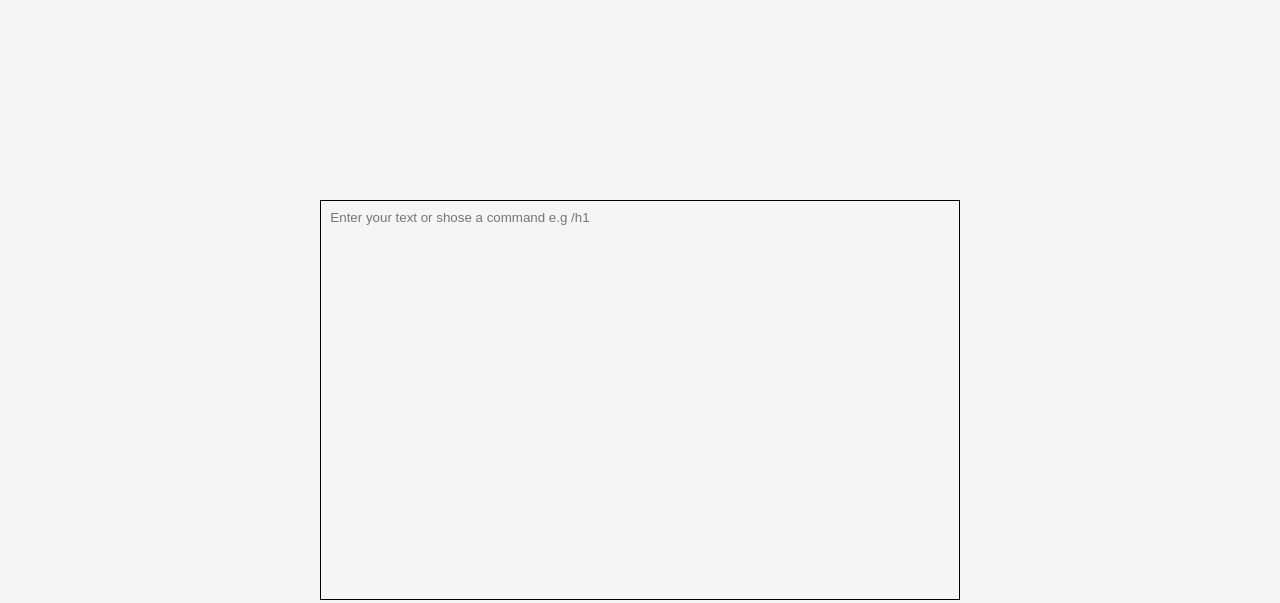
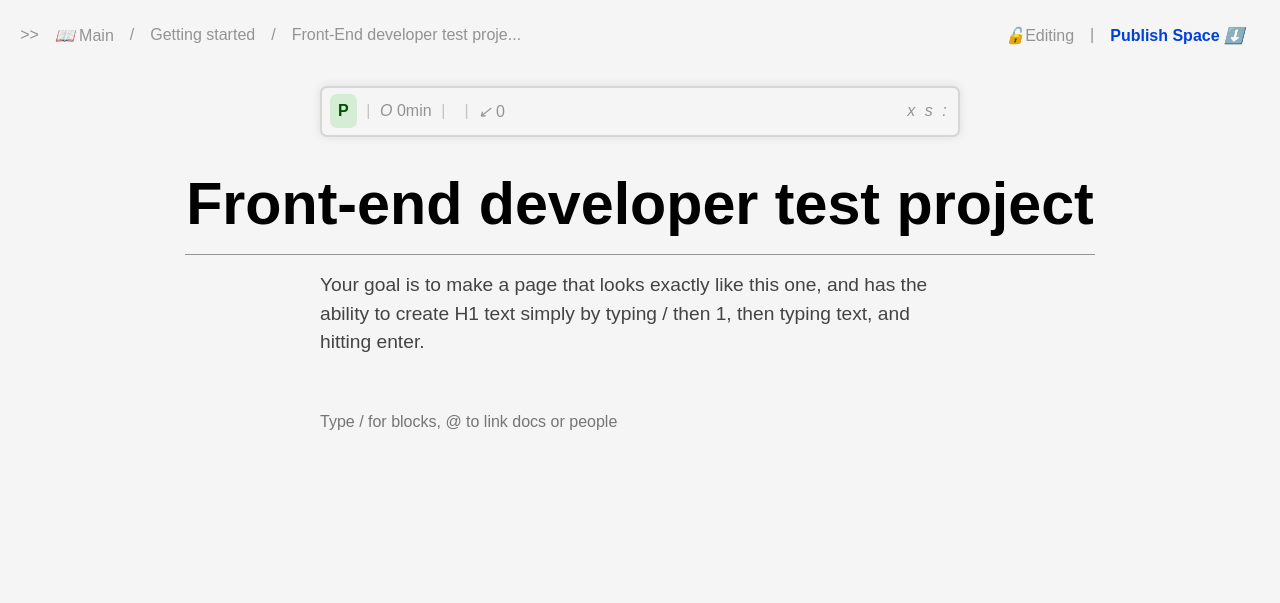
Before and after one commit to oldProjectss/Front-End-Technical-Assessment-, a plain HTML site: page src/index.html in a window 1280 px wide. Drawn offline with Linux system fonts and the light colour scheme.

Commit message:
Create the page as in the given design

```diff
--- a/src/index.html
+++ b/src/index.html
@@ -8,9 +8,45 @@
     <title>Helpjuice Front-End developer test project</title>
   </head>
   <body>
+    <header>
+      <nav class="navbar">
+        <ul class="nav_list">
+          <i class="menu_hide">>></i>
+          <li class="nav_links"><i>📖</i> Main</li>
+          <li class="nav_links">/</li>
+          <li class="nav_links">Getting started</li>
+          <li class="nav_links">/</li>
+          <li class="nav_links">Front-End developer test proje...</li>
+        </ul>
+        <ul class="nav_list">
+          <li class="nav_links"><i>🔓</i>Editing</li>
+          <li class="nav_links">|</li>
+          <li class="nav_links">
+            <a href="#">Publish Space <i>⬇️</i></a>
+          </li>
+        </ul>
+      </nav>
+    </header>
     <main class="main">
-      <div id="app" class="canva">
-      </div>
+      <article class="options_navigation">
+        <ul class="options">
+          <li class="option_links first_option">P</li>
+          <li class="option_links separator">|</li>
+          <li class="option_links"><i>O</i> 0min</li>
+          <li class="option_links separator">|</li>
+          <li class="option_links"></li>
+          <li class="option_links separator">|</li>
+          <li class="option_links"><i>&#x2199;</i> 0</li>
+        </ul>
+        <ul class="options">
+          <li class="option_links"><i>x</i></li>
+          <li class="option_links"><i>s</i></li>
+          <li class="option_links"><i>:</i></li>
+        </ul>
+      </article>
+      <h1 class="heading">Front-end developer test project</h1>
+      <p class="main_text">Your goal is to make a page that looks exactly like this one, and has the ability to create H1 text simply by typing / then 1, then typing text, and hitting enter.</p>
+      <div id="app" class="canva"></div>
     </main>
     <script src="script.js"></script>
   </body>
--- a/src/script.js
+++ b/src/script.js
@@ -8,7 +8,7 @@ const createArea = () => {
   // Add a class to the input to style it and make it easier to select
   newArea.classList.add('input');
   // Add the type of input (text) and the placeholder
-  newArea.setAttribute('placeholder', 'Enter your text or shose a command e.g /h1');
+  newArea.setAttribute('placeholder', 'Type / for blocks, @ to link docs or people');
   newArea.setAttribute('type', 'text');
   // Append the input to the container
   canva.appendChild(newArea);
@@ -19,9 +19,10 @@ const createArea = () => {
   // to make sure the text is converted to an h1 style
   newArea.addEventListener('input', (e) => {
     const { value } = e.target;
-    if (value === '/h1') {
+    if (value === '/1') {
       e.target.value = '';
       e.target.classList.add('h1');
+      e.target.setAttribute('placeholder', 'Heading 1');
     }
   });
 
@@ -36,6 +37,7 @@ const createArea = () => {
       // and remove the input if the area if it's empty and styling is removed
       if (e.target.classList.contains('h1')) {
         e.target.classList.remove('h1');
+        e.target.setAttribute('placeholder', 'Type / for blocks, @ to link docs or people');
       } else if (canva.children.length > 1) {
         e.target.previousSibling.focus();
         e.target.remove();
--- a/src/style.css
+++ b/src/style.css
@@ -5,28 +5,108 @@
 }
 
 body {
-  font-family: 'Roboto', sans-serif;
+  font-family: Poppins, sans-serif;
   background-color: #f5f5f5;
+}
+
+.navbar {
+  padding: 0 20px;
+  display: flex;
+  justify-content: space-between;
+  align-items: center;
+  height: 70px;
+}
+
+.menu_hide,
+.nav_links {
+  margin-right: 1rem;
+  color: #939393;
+  font-weight: 500;
+}
+
+.nav_list {
+  display: flex;
+  list-style: none;
+}
+
+a {
+  text-decoration: none;
+  color: #0041da;
+  font-weight: bold;
 }
 
 .main {
   width: 100%;
   height: 100vh;
   display: flex;
+  flex-direction: column;
+  align-items: center;
+}
+
+.options_navigation {
+  width: 50%;
+  display: flex;
+  justify-content: space-between;
+  align-items: center;
+  margin-top: 1rem;
+  padding: 0.4rem;
+  border: 2px solid #93939350;
+  border-radius: 7px;
+  color: #939393;
+  box-shadow: 0 0 10px rgba(0, 0, 0, 0.1);
+}
+
+.options {
+  display: flex;
+  align-items: center;
   justify-content: center;
-  align-items: center;
+  list-style: none;
+}
+
+.option_links {
+  margin: 0 0.3rem;
+}
+
+.first_option {
+  background-color: #16c41625;
+  color: #005400;
+  margin-left: 0.1rem;
+  padding: 0.5rem;
+  border-radius: 7px;
+  font-weight: 600;
+}
+
+.separator {
+  opacity: 0.5;
+}
+
+.heading {
+
+  border-bottom: 1px solid #939393;
+  padding: 1rem .1rem;
+  margin: 1rem;
+  font-size: 3.7rem;
+}
+
+.main_text {
+  width: 50%;
+  color: #434343;
+  font-weight: 500;
+  line-height: 1.5;
+  font-size: 1.2rem;
+  margin-bottom: 3rem;
 }
 
 /* Styles for the Text area and inputs */
 .canva {
-  width: 50vw;
+  width: 50%;
   height: 50vh;
-  border: #000 solid 1px;
   outline: none;
 }
 
 .input {
-  padding: 0.7em;
+  padding: 0.5em 0;
+  font-size: 1rem;
   width: 100%;
   border: none;
   outline: none;
@@ -37,10 +117,3 @@ body {
   font-size: 1.8rem;
   font-weight: 600;
 }
-
-.h2 {
-  font-size: 3rem;
-  font-weight: 600;
-  border: #000 solid 1px;
-  padding: 1rem 1.2rem;
-}
```
